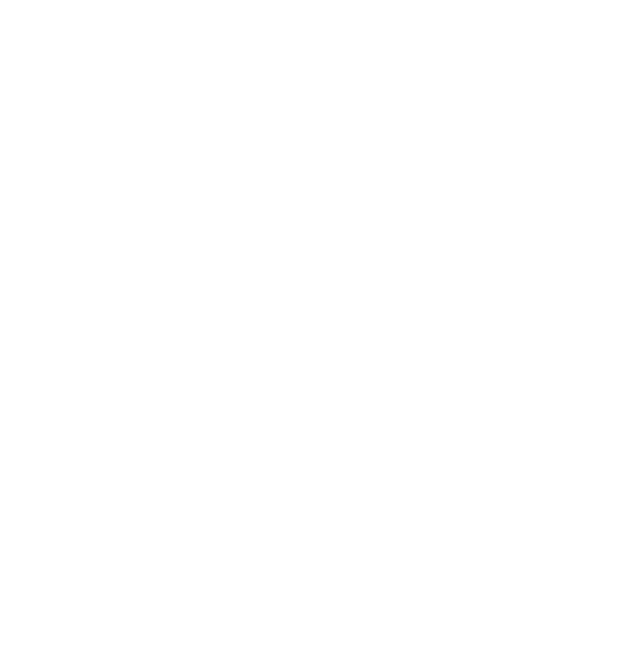
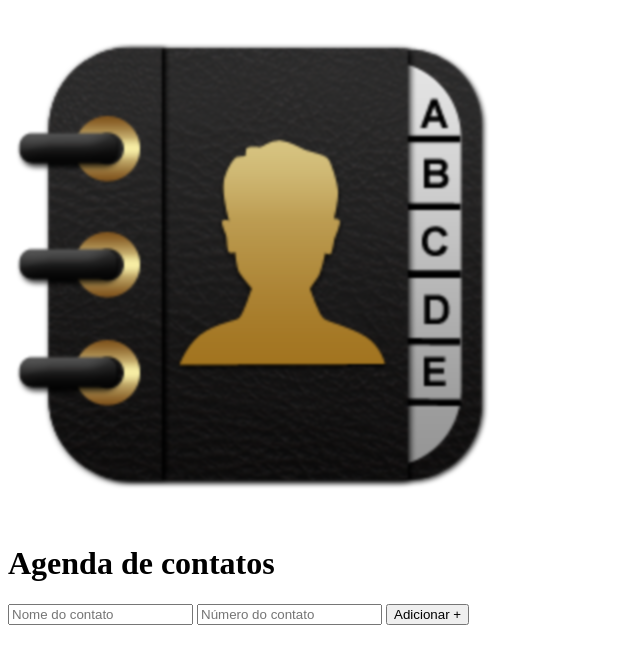
Before and after one commit to viniCaliman/agenda_de_contatos, a plain HTML site: page index.html in a window 1280 px wide. Shown: the whole page, without its empty margins (0-640 px from the left). Drawn offline with Linux system fonts and the light colour scheme.

Commit message:
feat: including form

```diff
--- a/index.html
+++ b/index.html
@@ -7,9 +7,18 @@
     <link rel="stylesheet" href="./css/main.css">
 </head>
 <body>
+    <div class="container">
+        <header>
+            <img src="./images/logo.png" alt="Lista telefonica"/>
+            <h1>Agenda de contatos</h1>
+        </header>
+        <form id="form_contacts">
+            <input type="text" required placeholder="Nome do contato" name="nome" id="nome"/>
+            <input type="tel" name="nota" id="nota" required placeholder="Número do contato"/>
+            <button type="submit">Adicionar +</button>
+        </form>
 
-
-
+    </div>
     <script src="./js/main.js"></script>
 </body>
 </html>
```
Also changed, not shown: images/logo.png (added).
